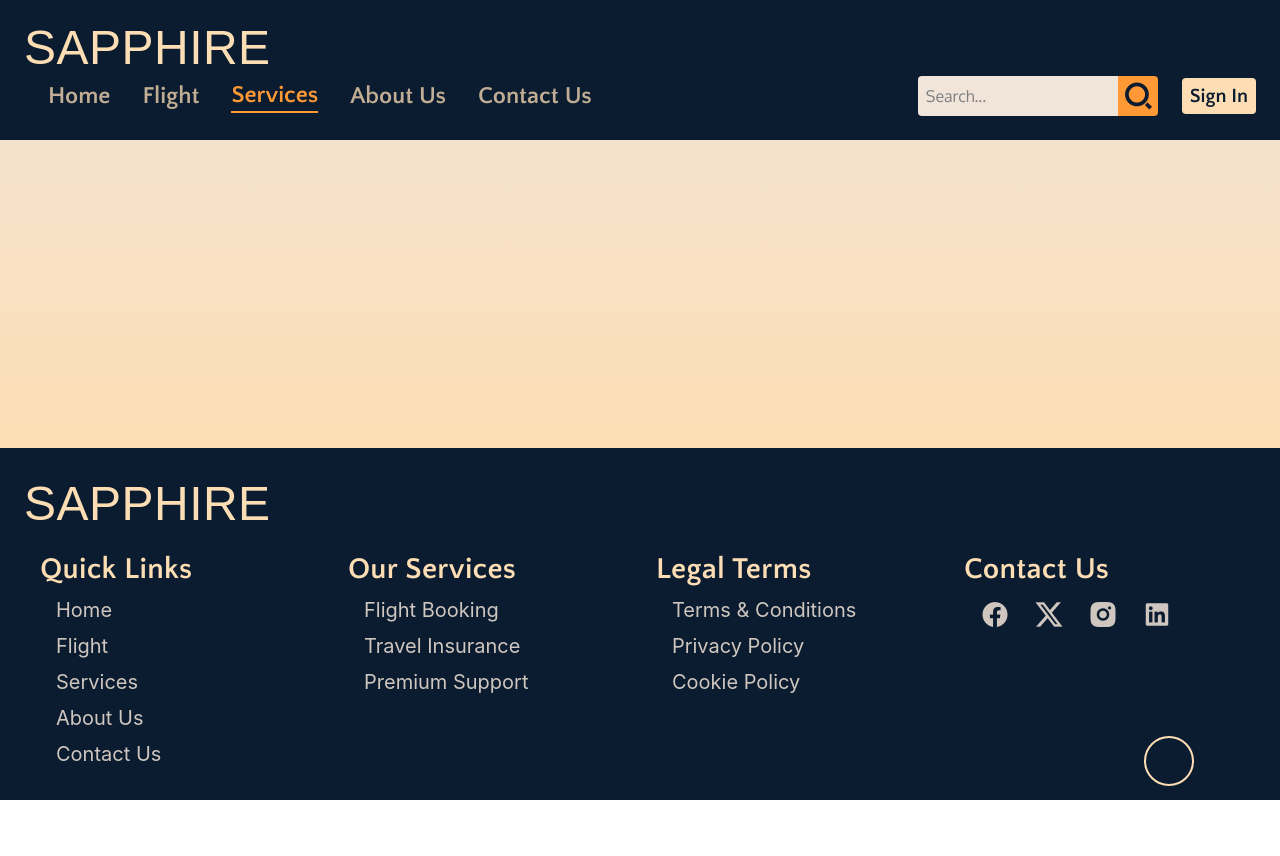
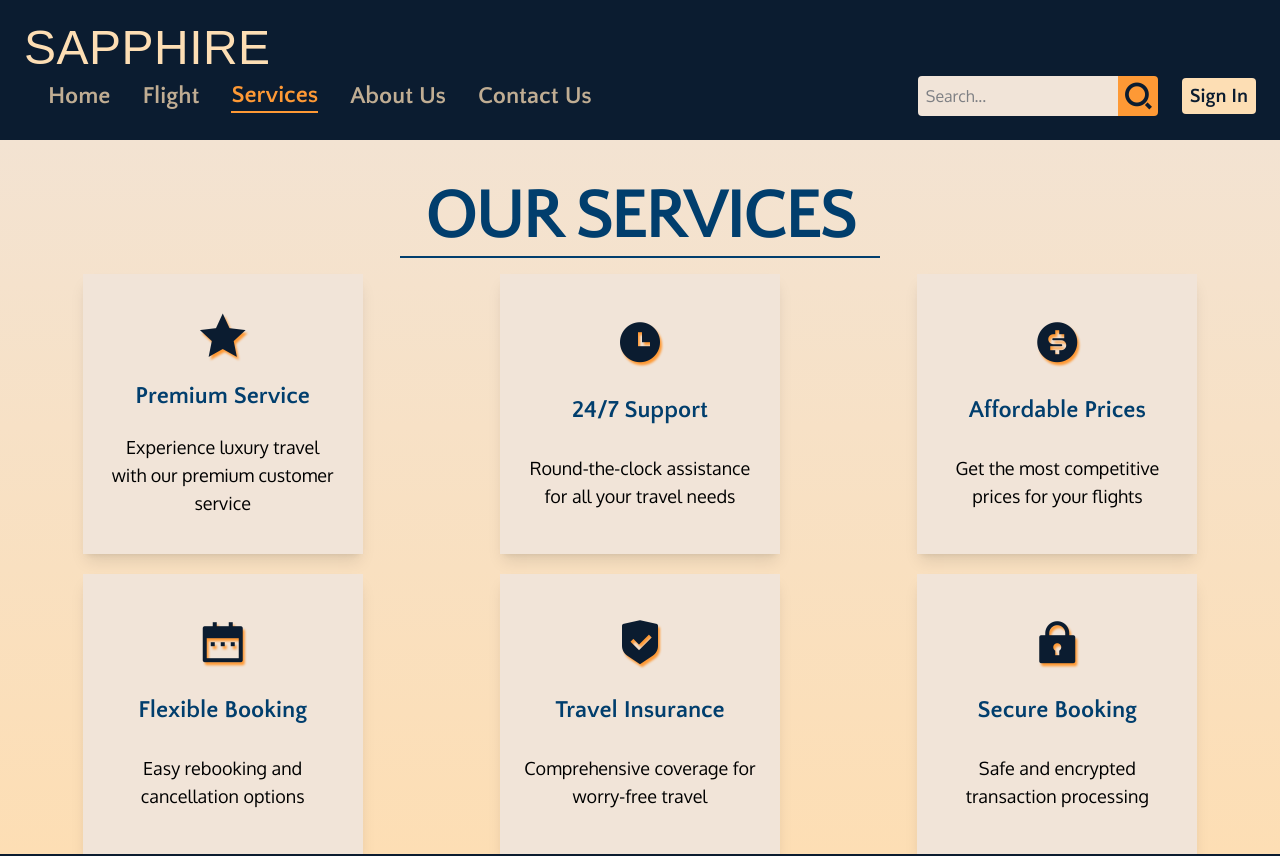
Before and after one commit to Harsh-Codes-hub/Sapphire-Airline-Ticket-Booking-TASK48, a React (Vite) app: page /Services in a window 1280 px wide. Shown: the top 856 px of the page. Before the commit the page ends 800 px from the top, so only its background shows below. Built offline with nearby package versions, Linux system fonts and the light colour scheme; some icons are missing; a web font is replaced by a local one.

Commit message:
feat: add ServiceCard component and service data; update Services page layout with new design and structure

```diff
--- /dev/null
+++ b/src/components/ServiceCard.jsx
@@ -0,0 +1,13 @@
+const ServiceCard = ({icon, serviceName, description}) => {
+  return (
+    <li>
+      <article className="bg-(--off-white) py-4 px-6 w-80 sm:w-75 md:w-70 aspect-square flex flex-col items-center justify-evenly text-center shadow-lg">
+        <i className={`${icon} text-5xl text-(--prussian-blue) icon-shadow`}></i>
+        <h4 className="font-heading text-2xl font-semibold text-(--yale-blue)">{serviceName}</h4>
+        <p className="font-body text-lg">{description}</p>
+      </article>
+    </li>
+  );
+};
+
+export default ServiceCard;
--- /dev/null
+++ b/src/data/serviceData.js
@@ -0,0 +1,40 @@
+const serviceData = [
+  {
+    id: 1,
+    icon: "ri-star-fill",
+    serviceName: "Premium Service",
+    description: "Experience luxury travel with our premium customer service",
+  },
+  {
+    id: 2,
+    icon: "ri-time-fill",
+    serviceName: "24/7 Support",
+    description: "Round-the-clock assistance for all your travel needs",
+  },
+  {
+    id: 3,
+    icon: "ri-money-dollar-circle-fill",
+    serviceName: "Affordable Prices",
+    description: "Get the most competitive prices for your flights",
+  },
+  {
+    id: 4,
+    icon: "ri-calendar-2-fill",
+    serviceName: "Flexible Booking",
+    description: "Easy rebooking and cancellation options",
+  },
+  {
+    id: 5,
+    icon: "ri-shield-check-fill",
+    serviceName: "Travel Insurance",
+    description: "Comprehensive coverage for worry-free travel",
+  },
+  {
+    id: 6,
+    icon: "ri-lock-2-fill",
+    serviceName: "Secure Booking",
+    description: "Safe and encrypted transaction processing",
+  },
+];
+
+export default serviceData;
--- a/src/index.css
+++ b/src/index.css
@@ -136,3 +136,7 @@ button {
   border-radius: 999px;
   color: var(--navajo-white);
 }
+
+.icon-shadow {
+  filter: drop-shadow(2px 3px 1px var(--deep-saffron));
+}
--- a/src/pages/Services.jsx
+++ b/src/pages/Services.jsx
@@ -1,17 +1,25 @@
 import Container from "../components/Container";
+import ServiceCard from "../components/ServiceCard";
+import serviceData from "../data/serviceData"
 
 const Services = () => {
   return (
     <>
-      <section>
+      <section className="min-h-dvh">
         <Container>
-
+          <section className="mt-25 md:mt-45">
+            <h3 className="font-heading font-semibold text-5xl md:text-7xl uppercase tracking-tighter mb-4 text-(--yale-blue) text-center">
+              Our Services
+            </h3>
+            <hr className="text-(--yale-blue) w-80 md:w-120 mx-auto -mt-3 mb-4 border" />
+            <ul className="grid grid-cols-1 grid-rows-6 sm:grid-cols-2 sm:grid-rows-3 md:grid-cols-3 md:grid-rows-2 gap-5 place-items-center">
+              {serviceData.map((card) => <ServiceCard key={card.id} {...card}/>)}
+            </ul>
+          </section>
         </Container>
       </section>
       <section>
-        <Container>
-
-        </Container>
+        <Container></Container>
       </section>
     </>
   );
```
